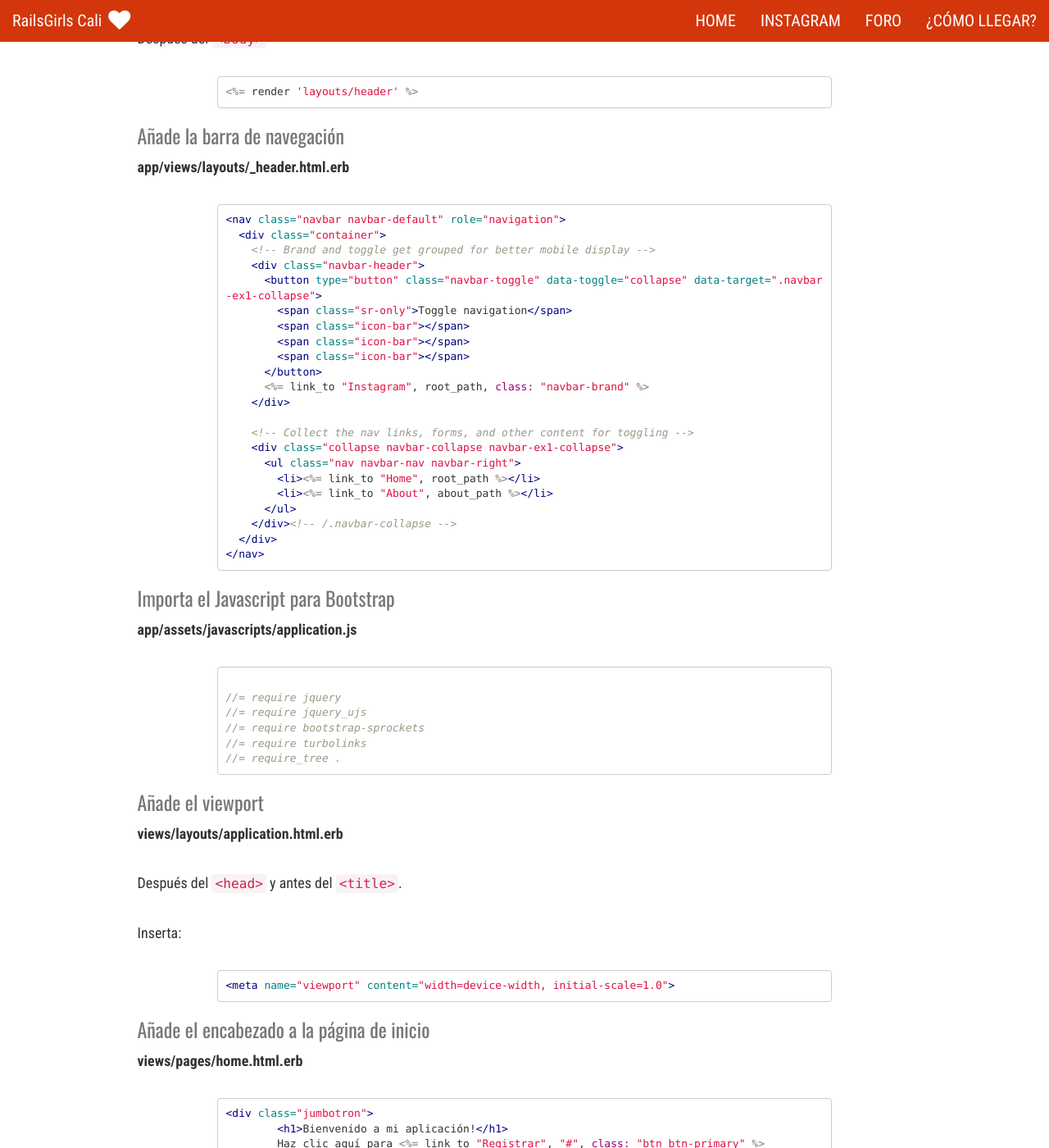
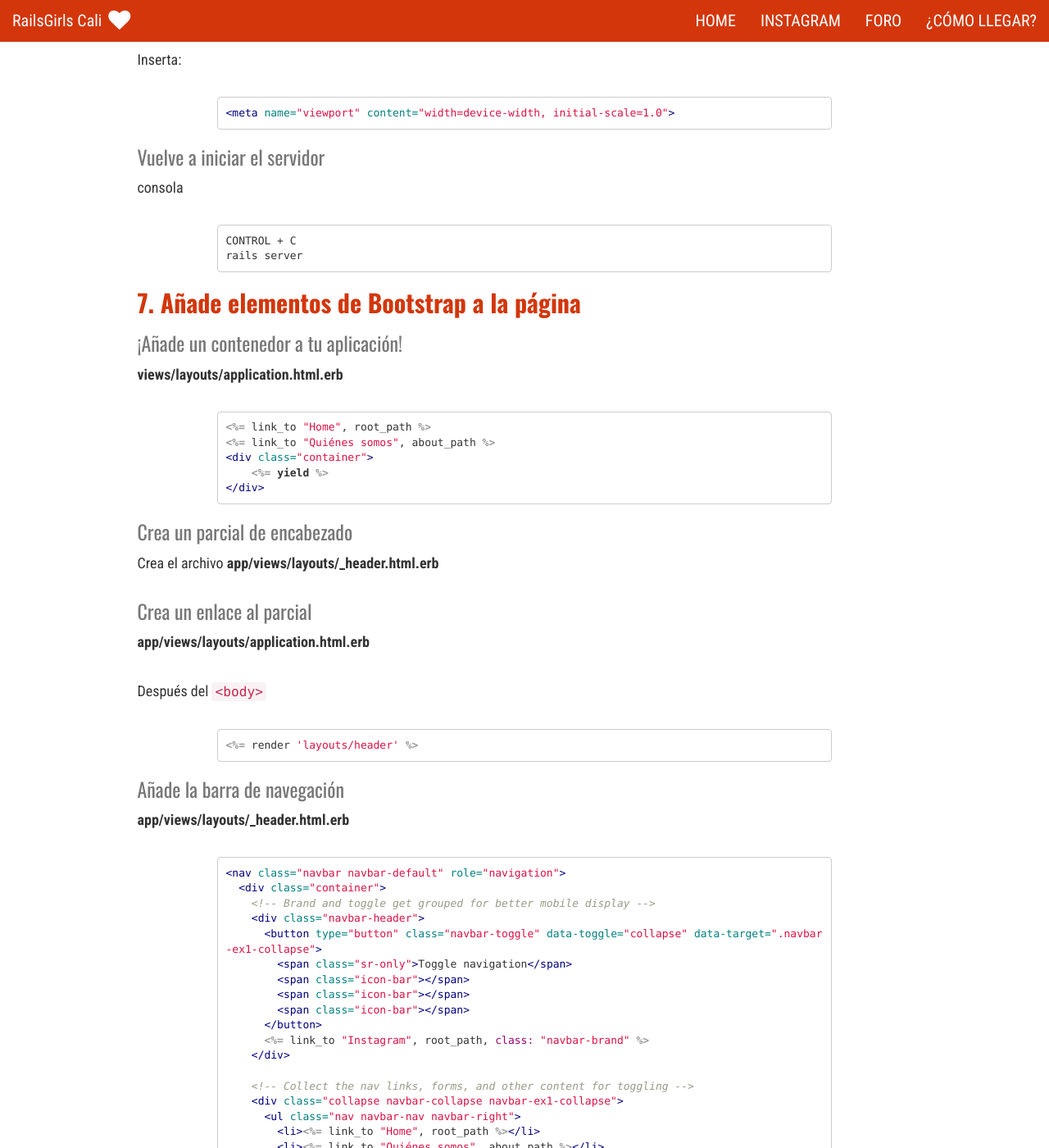
Before and after one commit to railsgirls-cali/railsgirls-cali.github.io, a Jekyll site: the page built from _pages/instagram.md, in a window 1280 px wide and 1400 px high, scrolled down 3874 px. Shown: the whole window at 82% size. Built offline with Jekyll 4.4.1, drawn with Linux system fonts in a browser that asks for light colours; nearby versions of some CDN libraries; Markdown is read by kramdown in place of the engine named in the settings; some of the changed text lies outside the part shown.

Commit message:
Fixing instagram tutorial flow

````diff
--- a/_includes/header.html
+++ b/_includes/header.html
@@ -66,7 +66,7 @@
                 <ul class="nav navbar-nav navbar-right">
                     {% for item in site.data.nav.main %}
                         <li>
-                            <a href="{{ item.url }}">{{ item.text }}</a>
+                          <a href="{{ item.url }}">{{ item.text }}</a>
                         </li>
                     {% endfor %}
                 </ul>
--- a/_pages/instagram.md
+++ b/_pages/instagram.md
@@ -7,7 +7,6 @@ permalink: /instagram/
 
 
 
-
 ## 1. Crea una aplicación nueva
 
 ### Crea una nueva aplicación Rails
@@ -76,7 +75,12 @@ root "pages#home"
 **app/controllers/pages_controller.rb**
 
 ```ruby
-def about
+class PagesController < ApplicationController
+  def home
+  end
+
+  def about
+  end
 end
 ```
 
@@ -93,6 +97,15 @@ end
 
 **config/routes.rb**
 
+Debajo de
+
+```ruby
+root "pages#home"
+
+```
+
+Añade:
+
 ```ruby
 get "about" => "pages#about"
 ```
@@ -149,12 +162,35 @@ $ bundle install
 
 ### Crea un nuevo documento SCSS
 
-**app/assets/stylesheets/custom_bootstrap.css.scss**
+**app/assets/stylesheets/custom_bootstrap.scss**
 
 ```scss
 @import 'bootstrap';
 ```
 
+### Importa el Javascript para Bootstrap
+**app/assets/javascripts/application.js**
+
+```js
+
+//= require jquery
+//= require jquery_ujs
+//= require bootstrap-sprockets
+//= require turbolinks
+//= require_tree .
+```
+
+### Añade el viewport
+**views/layouts/application.html.erb**
+
+Después del `<head>` y antes del `<title>`.
+
+Inserta:
+
+```html
+<meta name="viewport" content="width=device-width, initial-scale=1.0">
+```
+
 ### Vuelve a iniciar el servidor
 
 consola
@@ -172,7 +208,7 @@ rails server
 
 ```rhtml
 <%= link_to "Home", root_path %>
-<%= link_to "About", about_path %>
+<%= link_to "Quiénes somos", about_path %>
 <div class="container">
     <%= yield %>
 </div>
@@ -214,35 +250,13 @@ Después del `<body>`
     <div class="collapse navbar-collapse navbar-ex1-collapse">
       <ul class="nav navbar-nav navbar-right">
         <li><%= link_to "Home", root_path %></li>
-        <li><%= link_to "About", about_path %></li>
+        <li><%= link_to "Quiénes somos", about_path %></li>
       </ul>
     </div><!-- /.navbar-collapse -->
   </div>
 </nav>
 ```
 
-### Importa el Javascript para Bootstrap
-**app/assets/javascripts/application.js**
-
-```js
-
-//= require jquery
-//= require jquery_ujs
-//= require bootstrap-sprockets
-//= require turbolinks
-//= require_tree .
-```
-
-### Añade el viewport
-**views/layouts/application.html.erb**
-
-Después del `<head>` y antes del `<title>`.
-
-Inserta:
-
-```html
-<meta name="viewport" content="width=device-width, initial-scale=1.0">
-```
 
 ### Añade el encabezado a la página de inicio
 
@@ -257,21 +271,20 @@ Inserta:
 
 ## 8. Personalicemos Bootstrap
 
-### Por ejemplo, actualicemos la barra de navegación
-
-**app/views/layouts/_header.html.erb**
-
-```html
-<nav class="navbar navbar-default" role="navigation">
-```
-
-## 9. Mejoremos el diseño
-
 ### Cambios de estilo
 
 **app/assets/stylesheets/custom_bootstrap.css.scss**
 
+Reemplaza
+
 ```scss
+@import 'bootstrap';
+```
+
+por los siguientes estilos:
+
+```scss
+
 @import url(http://fonts.googleapis.com/css?family=Lato:400,700);
 
 $body-bg:                          #fafafa !important;
@@ -307,15 +320,8 @@ $jumbotron-bg:                     white;
 </div>
 ```
 
-### Cambia el enlace principal de la navegacíon de HTML a Ruby
-
-**app/views/layouts/_header.html.erb**
-
-```rhtml
-<%= link_to "Instagram", root_path, class: "navbar-brand" %>
-```
-
-## 10. Añadir Devise
+
+## 10. Añadir Devise para Autenticación de usuarios
 
 ### Añade la gema de Devise
 
@@ -339,45 +345,25 @@ rails generate devise:install
 
 ## 11. Configuración de Devise
 
-### URLs por defecto
-
-**config/environments/development.rb**
-
-```ruby
-config.action_mailer.default_url_options = { host: 'localhost', port: 3000 }
-```
-
-**config/environments/production.rb**
-
-```ruby
-config.action_mailer.default_url_options = { host: 'http://instagram.herokuapp.com/' }
-```
-
-
 ### Mensajes flash
 
 Los mensajes flash son los mensajes en sitios web que dicen " Gracias por registrarse en " o "Gracias por suscribirse a"
 
 **app/views/layouts/application.html.erb**
 
-```rhtml
-<div class="container">
-
-  <% flash.each do |name, msg| %>
-     <%= content_tag(:div, msg, class: "alert alert-#{name}") %>
+Debajo de `<div class="container">` y antes de `<%= yield %>`
+
+```rhtml
+
+<% flash.each do |name, msg| %>
+  <% if msg.is_a?(String) %>
+    <div class="alert alert-<%= name.to_s == 'notice' ? 'success' : 'danger' %> fade in">
+      <button type="button" class="close" data-dismiss="alert" aria-hidden="true">&times;</button>
+      <%= content_tag :div, msg, :id => "flash_#{name}" %>
+    </div>
   <% end %>
-
-  <%= yield %>
-
-</div>
-```
-
-### Desactiva la precompilación
-
-**config/application.rb**
-
-```ruby
-config.assets.initialize_on_precompile = false
+<% end %>
+
 ```
 
 ### Crea las vistas de Devise
@@ -432,6 +418,8 @@ Muestra todas las rutas disponibles para tu aplicación. Podrás añadir más a
 ### Modifica la vista de inicio
 
 **app/views/pages/home.html.erb**
+
+Actualiza la página de inicio
 
 ```rhtml
 <div class="jumbotron text-center">
@@ -451,6 +439,16 @@ Muestra todas las rutas disponibles para tu aplicación. Podrás añadir más a
 
 **app/views/layout/_header.html.erb**
 
+Reemplaza
+
+```rhtml
+<ul class="nav navbar-nav navbar-right">
+  <li><%= link_to "Home", root_path %></li>
+  <li><%= link_to "Quiénes somos", about_path %></li>
+</ul>
+```
+por
+
 ```rhtml
 <ul class="nav navbar-nav navbar-right">
   <li><%= link_to "Home", root_path %></li>
@@ -458,9 +456,17 @@ Muestra todas las rutas disponibles para tu aplicación. Podrás añadir más a
   <% if user_signed_in? %>
     <li><%= link_to "Cerrar sesión", destroy_user_session_path, method: :delete %></li>
   <% else %>
-    <li><%= link_to "Iniciar sesión", new_user_session_path %></li>
+    <li><%= link_to "Regístrate", new_user_session_path %></li>
+    <li><%= link_to "Iniciar sesión", new_user_registration_path %></li>
   <% end %>
 </ul>
+```
+
+Actualiza el archivo **app/views/layouts/application.html.erb** y quita las siguientes lineas:
+
+```rhtml
+<%= link_to "Home", root_path %>
+<%= link_to "About", about_path %>
 ```
 
 ## 14. Cambia las vistas de Devise
@@ -616,6 +622,8 @@ Muestra todas las rutas disponibles para tu aplicación. Podrás añadir más a
 </div>
 ```
 ### Añade unos estilos
+
+Abajo del archivo **app/assets/stylesheets/custom_bootstrap.scss**
 
 ```css
 .form-wrapper {
@@ -710,24 +718,22 @@ end
 
 ### Esto se llama el parcial "formulario"
 
-**apps/views/posts/new.html.erb**
+Actualiza el archivo **apps/views/posts/new.html.erb**
 
 ```rhtml
 <%= render 'form' %>
 ```
 
-**apps/views/posts/_form.html.erb**
+Y crea un parcial **apps/views/posts/_form.html.erb**
 
 ```rhtml
 <%= form_for(@post) do |f| %>
   <% if @post.errors.any? %>
-    <div id="error_explanation">
-      <h2><%= pluralize(@post.errors.count, "error") %> no permiten que este post sea guardado:</h2>
-
-      <ul>
-      <% @post.errors.full_messages.each do |msg| %>
-        <li><%= msg %></li>
-      <% end %>
+    <div class="alert alert-danger alert-dismissable"><button aria-hidden="true" class="close" data-dismiss="alert" type="button">×</button>
+      <ul class="list-unstyled">
+        <% @post.errors.full_messages.each do |msg| %>
+          <%= content_tag :li, msg, :id => "error_#{msg}" if msg.is_a?(String) %>
+        <% end %>
       </ul>
     </div>
   <% end %>
@@ -746,6 +752,14 @@ end
 
 **app/views/posts/edit.html.erb**, **app/views/posts/new.html.erb**
 
+```rhtml
+<div class="form-wrapper">
+
+  <%= render 'form' %>
+
+</div>
+```
+
 ### Añade un enlace para crear un nuevo post al navbar
 
 **app/views/layouts/_header.html.erb**
@@ -785,27 +799,6 @@ end
 rails generate migration add_user_id_to_posts user_id:integer:index
 ```
 
-
-### Inicie la consola de Rails
-
-La consola de Rails nos permite interactuar directamente con los datos en la base de datos. Usa la consola para actualizar directamente los datos , o  solo para probar el código Ruby antes de integrarlo a tu proyecto
-
-```
-rails console
-```
-
-Una vez en la consola ...
-
-```bash
-> Post.connection #Esto establece una conexión con la base de datos ( y escupe una gran cantidad de datos innecesarios)
-> Post.inspect #muestra todos los parámetros para un Post
-> post = Post.first #Nos trae el primer Post asegurate que la primer letra es MAYÚSCULA
-> post.user #Nos muestra el usuario del post.
-```
-
-Detén la consola cuando termines
-
-CONTROL + D #cierra la consola
 
 ### Un Usuario has_many Posts
 
@@ -823,20 +816,6 @@ class User < ActiveRecord::Base
 end
 ```
 
-
-### Verificamos que funcione...
-
-De vuelta en la consola de Rails (en nuestra consola) vamos a configurar un ID de usuario en un Post.
-
-```bash
-> post = Post.first
-> post #echar una mirada al post
-> post.user_id = 1
-> post.save
-
-> user = User.first
-> user.posts
-```
 
 ## 19. Autorización : ¿Quién puede? ¿Quién no puede?
 
@@ -910,16 +889,20 @@ Añade `before_action` al Controlador Posts
 
 **app/controllers/posts_controller.rb**
 
+Debajo de `before_action :set_post ...`
+
+
 ```ruby
 before_action :authenticate_user!, except: [:index, :show]
 ```
 
-
-### Añade el método `correct_user`
+### Añade el `:correct_user`
 
 Añade el método `before_action` a tu controlador de Posts
 
 **app/controllers/posts_controller.rb**
+
+Debajo de `before_action :authenticate_user! ...`
 
 ```ruby
 before_action :correct_user, only: [:edit, :update, :destroy]
@@ -984,23 +966,33 @@ rails server
 ### Edita el formulario de Post
 **/app/views/posts/_form.html.erb**
 
+Reemplaza la  primera linea por
+
 ```rhtml
 <%= form_for @post, html: { multipart: true } do |f| %>
-.
-.
-.
+```
+
+Y justo antes de
+
+```rhtml
+<div class="form-group">
+    <%= f.label :description %>
+```
+
+Añade:
+
+```rhtml
   <div class="form-group">
     <%= f.label :image %>
-    <%= f.file_field :image, class: "form-control" %>
+    <%= f.file_field :image %>
   </div>
-.
-.
-.
 ```
 
 ### Actualiza el controlador de Posts para parámetros "strong"
 
 **/app/controllers/concerns/posts_controller.rb**
+
+`def post_params`
 
 ```ruby
 
@@ -1037,6 +1029,8 @@ rails server
 ```
 ### Con el estilo Instagram
 
+Abajo del archivo **app/assets/stylesheets/custom_bootstrap.scss**
+
 ```css
 .posts-wrapper {
   padding-top: 40px;
@@ -1077,6 +1071,13 @@ rails server
   line-height: 18px;
 }
 ```
+### Inicie la consola de Rails
+
+La consola de Rails nos permite interactuar directamente con los datos en la base de datos. Usa la consola para actualizar directamente los datos , o  solo para probar el código Ruby antes de integrarlo a tu proyecto
+
+```
+rails console
+```
 
 ### Elimina los Posts creados por usuarios No Registrados
 
@@ -1087,6 +1088,11 @@ post = Post.first
 post.destroy
 Post.first.destroy
 ```
+
+Detén la consola cuando termines
+
+CONTROL + D #cierra la consola
+
 
 ### Actualiza la vista `show` de Posts
 
@@ -1178,22 +1184,10 @@ consola
 rake db:migrate
 ```
 
-### Añade al fomulario de registro el campo nombre
-
-**app/views/devise/registrations/edit.html.erb**
-
-```rhtml
-.
-     <div class="form-group">
-       <%= f.label :name %>
-       <%= f.text_field :name, class: "form-control", autofocus: true %>
-     </div>
-.
-```
 
 ### Indica a Devise autorizar este nuevo parámetro
 
-**app/controllers/application_controller.rb**
+Actualiza **app/controllers/application_controller.rb**
 
 
 ```ruby
@@ -1272,6 +1266,14 @@ con...
 
 ```rhtml
 <%= post.user.name if post.user %>
+```
+
+y **app/views/posts/index.html.erb**
+
+con...
+
+```rhtml
+<%= @post.user.name if @post.user %>
 ```
 
 ## Protege tus posts
@@ -1290,11 +1292,11 @@ De esta manera sólo se pueden ver tus posts. Para poner esto de otra manera: Un
     |
     <%= link_to "Edit post", edit_post_path(@post) %>
   </div>
-  <% else %>
+<% else %>
   <div class="text-center edit-links">
     <%= link_to "← Volver", posts_path %>
   </div>
-  <% end  %>
+<% end  %>
 ```
 
 ### Proteger los posts también desde el controlador
@@ -1516,7 +1518,6 @@ Borra los estilos debajo de
 Y reemplaza con
 
 ```css
-
 
 .posts-wrapper {
   padding-top: 40px;
@@ -1656,6 +1657,8 @@ git remote add origin git@github.com:sunombre/nombredelproyecto.git
 12. Añade tus archivos y haz commit
 ```
 git add .
+```
+```
 git commit -m "Mi Primer commit"
 ```
 13. Sube los archivos:
````
Also changed, not shown: other parts of _pages/instagram.md (+12 -12 lines), _data/nav.yml (+4 -4 lines), Gemfile.lock.
